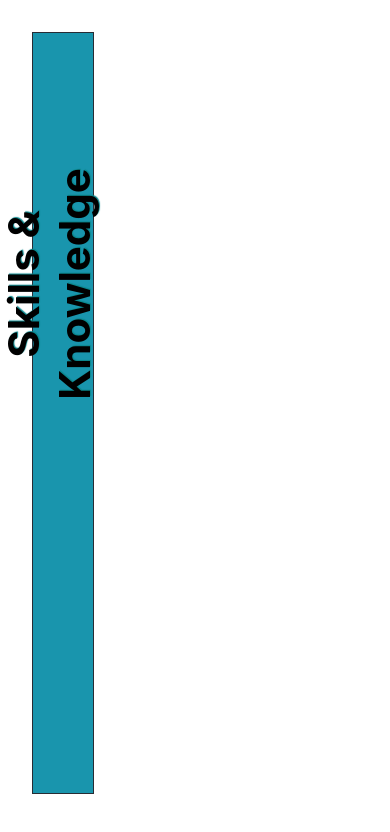
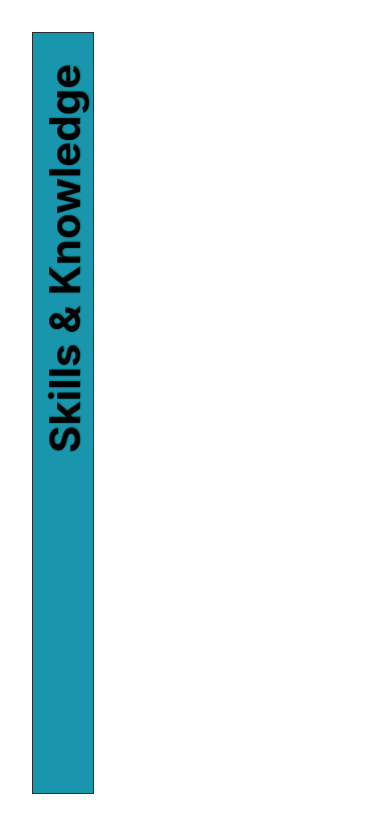
Before and after one commit to ksemenza/css-animation-snippets, a React (Create React App) app: page / in a window 390 px wide. Shown: the top 832 px of the page. Built offline with nearby package versions, Linux system fonts and the light colour scheme; grey boxes are pictures that could not be loaded.

Commit message:
responsive center

```diff
--- a/src/App.css
+++ b/src/App.css
@@ -66,6 +66,7 @@ color 1s linear 2s;
  left: 0px;
  bottom: 0px;
  width: 60px;
+ max-height: 100vh;
 }
 
 
@@ -153,15 +154,15 @@ div.test::after {
 h2.side-menu {
   display: flex;
   cursor: pointer;
-  justify-content: left;
-  align-items: center;
   position: fixed;
   margin-top: 10%;
-  /* margin-top: 205px; */
   font-size: 42px;
+  max-width: 100vw;
   transform: rotate(-90deg);
   padding-bottom: 324px;
   z-index: 1;
+    white-space:nowrap;
+
 }
 
 h2.side-menu:hover {
@@ -169,12 +170,6 @@ h2.side-menu:hover {
    z-index: -1;
 }
 
-.side-menu:hover{
-visibility: hidden;}
-.side-menu:active{
-  display: none;
-}
-
 h2.menu-title {
   margin-bottom: -50px;
   padding: 0px;
```
